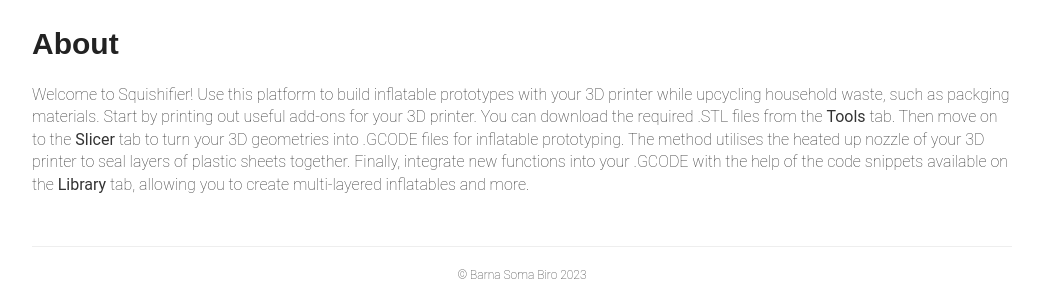
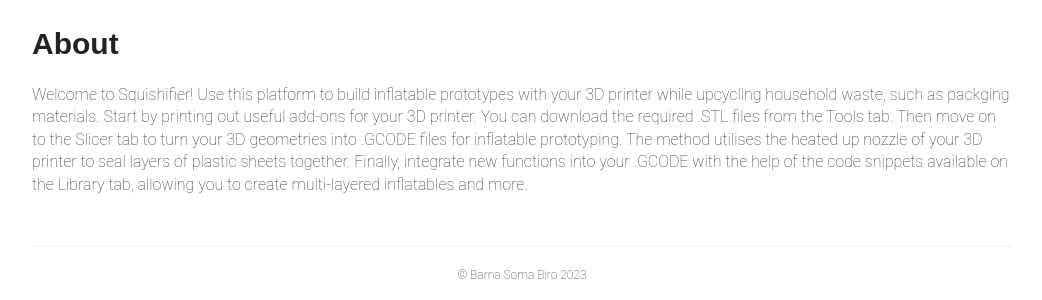
Before and after one commit to squishifier/squishifier.github.io, a Jekyll site: the page built from index.html, in a window 1280 px wide. Shown: the part 143-443 px from the top of the page, without its empty margins (118-1160 px from the left). Built offline with Jekyll 4.4.1, drawn with Linux system fonts in a browser that asks for light colours; some web fonts are replaced.

```diff
--- a/index.html
+++ b/index.html
@@ -7,6 +7,6 @@ layout: default
   <h1>About</h1>
 
   <div class="entry">
-    Welcome to Squishifier! Use this platform to build inflatable prototypes with your 3D printer while upcycling household waste, such as packging materials. Start by printing out useful add-ons for your 3D printer. You can download the required .STL files from the <strong>Tools</strong> tab. Then move on to the <strong>Slicer</strong> tab to turn your 3D geometries into .GCODE files for inflatable prototyping. The method utilises the heated up nozzle of your 3D printer to seal layers of plastic sheets together. Finally, integrate new functions into your .GCODE with the help of the code snippets available on the <strong>Library</strong> tab, allowing you to create multi-layered inflatables and more.
+    Welcome to Squishifier! Use this platform to build inflatable prototypes with your 3D printer while upcycling household waste, such as packging materials. Start by printing out useful add-ons for your 3D printer. You can download the required .STL files from the Tools tab. Then move on to the Slicer tab to turn your 3D geometries into .GCODE files for inflatable prototyping. The method utilises the heated up nozzle of your 3D printer to seal layers of plastic sheets together. Finally, integrate new functions into your .GCODE with the help of the code snippets available on the Library tab, allowing you to create multi-layered inflatables and more.
   </div>
 </article>
```
